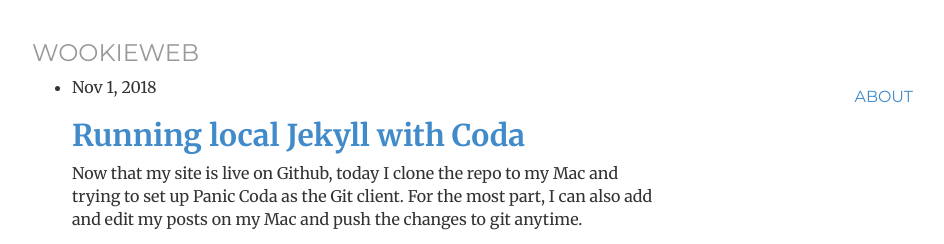
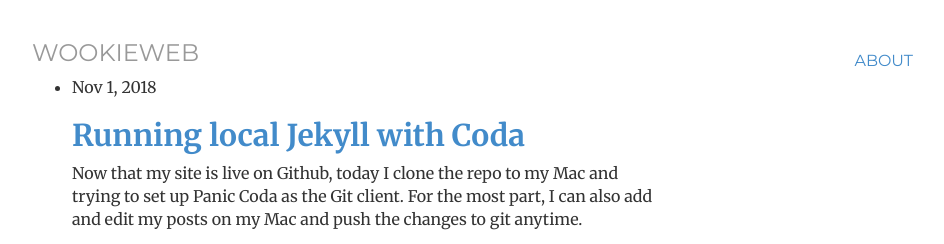
Before and after one commit to wooandy/wooandy.github.io, a Jekyll site: the page built from index.md, in a window 1280 px wide. Shown: the top 244 px of the page, without its empty margins (160-1104 px from the left). Built offline with Jekyll 4.4.1, drawn with Linux system fonts in a browser that asks for light colours.

Commit message:
Fixing CSS issues

```diff
--- a/_includes/header.html
+++ b/_includes/header.html
@@ -4,8 +4,6 @@
     {%- assign default_paths = site.pages | map: "path" -%}
     {%- assign page_paths = site.header_pages | default: default_paths -%}
     {%- assign titles_size = site.pages | map: 'title' | join: '' | size -%}
-    <h3 class="text-muted"><a href="{{ "/" | relative_url }}">{{ site.title | escape }}</a></h3>
-
           {%- for path in page_paths -%}
             {%- assign my_page = site.pages | where: "path", path | first -%}
             {%- if my_page.title -%}
@@ -13,5 +11,7 @@
 	            <li class="{{ page.cv }}"><a href="{{ my_page.url | relative_url }}">{{ my_page.title | escape }}</a></li></ul>
             {%- endif -%}
           {%- endfor -%}
+
+     <h3 class="text-muted"><a href="{{ "/" | relative_url }}">{{ site.title | escape }}</a></h3>
   </div>
 </header>
```
